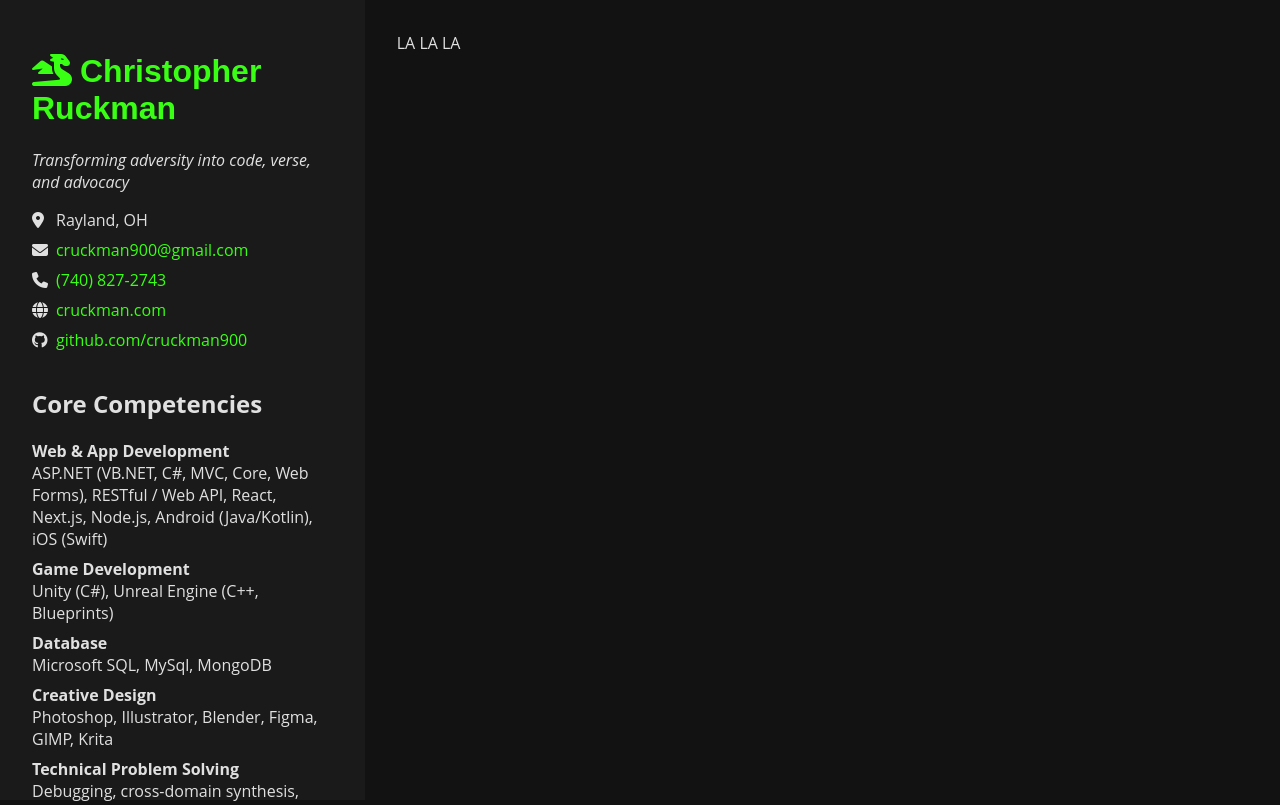
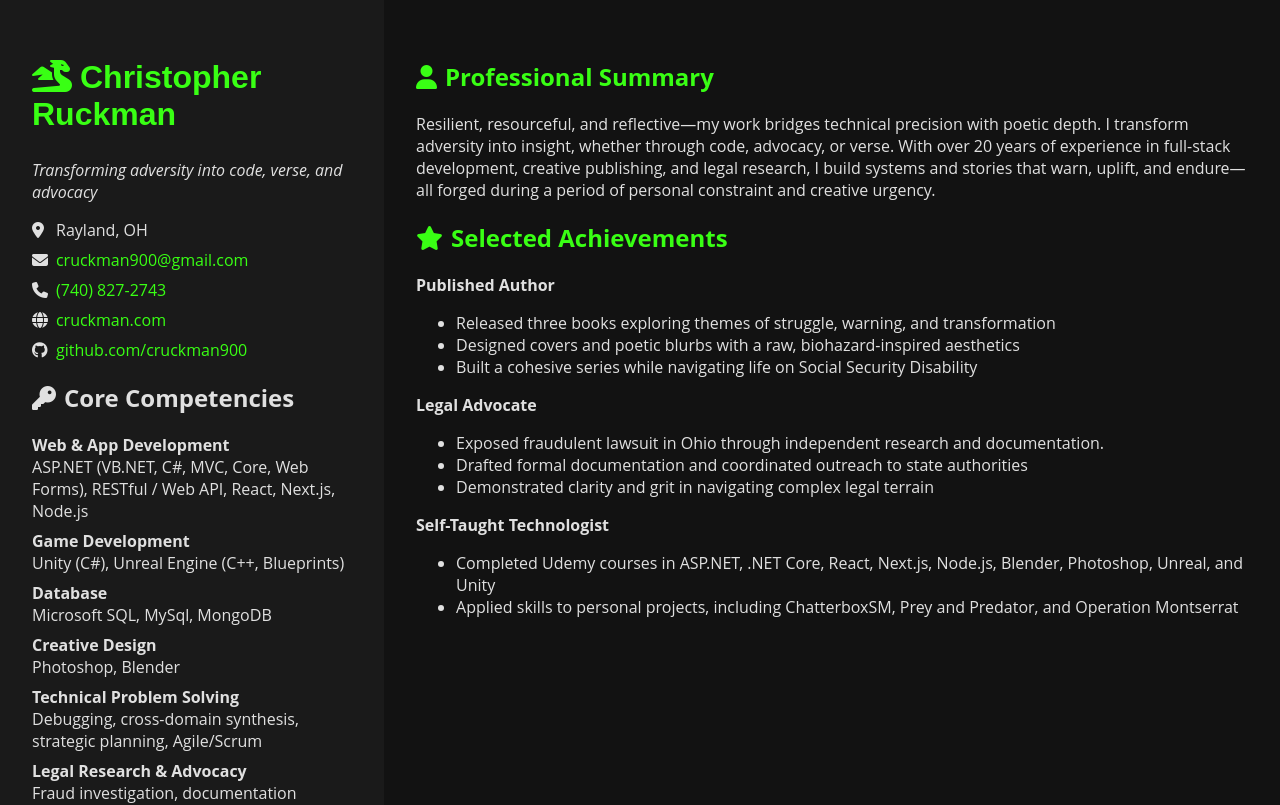
Before and after one commit to cruckman900/portfolio-ts, a Next.js app: page / in a window 1280 px wide. Shown: the top 805 px of the page. Built offline with nearby package versions, Linux system fonts and the light colour scheme.

Commit message:
added achievements

```diff
--- a/public/resume.json
+++ b/public/resume.json
@@ -10,23 +10,43 @@
     "github": "https://github.com/cruckman900"
   },
   "skills": [
-    {"section": "Web & App Development", "content": "ASP.NET (VB.NET, C#, MVC, Core, Web Forms), RESTful / Web API, React, Next.js, Node.js, Android (Java/Kotlin), iOS (Swift)"},
+    {"section": "Web & App Development", "content": "ASP.NET (VB.NET, C#, MVC, Core, Web Forms), RESTful / Web API, React, Next.js, Node.js"},
     {"section": "Game Development", "content": "Unity (C#), Unreal Engine (C++, Blueprints)"},
     {"section": "Database", "content": "Microsoft SQL, MySql, MongoDB"},
-    {"section": "Creative Design", "content": "Photoshop, Illustrator, Blender, Figma, GIMP, Krita"},
+    {"section": "Creative Design", "content": "Photoshop, Blender"},
     {"section": "Technical Problem Solving", "content": "Debugging, cross-domain synthesis, strategic planning, Agile/Scrum"},
     {"section": "Legal Research & Advocacy", "content": "Fraud investigation, documentation strategy, state-level alerts"},
     {"section": "Publishing & Writing", "content": "Poetic and philosophical writing, book cover creation, thematic series development"}
   ],
   "education": [
-    {"school": "Wheeling Jesuit University", "url": "https://wheeling.edu", "degree": "BS – Computer Science", "dates": "2005 - 2008"},
-    {"school": "WV Northern Community College", "url": "https://www.wvncc.edu", "degree": "AAS – Computer Programming & System Development", "dates": "2003 - 2005"}
+    {"school": "Wheeling Jesuit University", "url": "https://wheeling.edu", "degree": "BS – Computer Science", "dates": "2005 – 2008"},
+    {"school": "WV Northern Community College", "url": "https://www.wvncc.edu", "degree": "AAS – Computer Programming & System Development", "dates": "2003 – 2005"}
   ],
-  "summary": "Resilient, resourceful, and reflective—my work bridges technical precision with poetic depth...",
+  "summary": "Resilient, resourceful, and reflective—my work bridges technical precision with poetic depth. I transform adversity into insight, whether through code, advocacy, or verse. With over 20 years of experience in full-stack development, creative publishing, and legal research, I build systems and stories that warn, uplift, and endure—all forged during a period of personal constraint and creative urgency.",
   "achievements": [
-    "Published three books including Failure at Fifty",
-    "Exposed fraudulent lawsuit in Ohio",
-    "Completed Udemy courses in .NET Core, React, Blender, Photoshop, Unreal, Unity"
+    {
+        "category": "Published Author",
+        "items": [
+            "Released three books exploring themes of struggle, warning, and transformation",
+            "Designed covers and poetic blurbs with a raw, biohazard-inspired aesthetics",
+            "Built a cohesive series while navigating life on Social Security Disability"
+        ]
+    },
+    {
+        "category": "Legal Advocate",
+        "items": [
+            "Exposed fraudulent lawsuit in Ohio through independent research and documentation.",
+            "Drafted formal documentation and coordinated outreach to state authorities",
+            "Demonstrated clarity and grit in navigating complex legal terrain"
+        ]
+    },
+    {
+        "category": "Self-Taught Technologist",
+        "items": [
+            "Completed Udemy courses in ASP.NET, .NET Core, React, Next.js, Node.js, Blender, Photoshop, Unreal, and Unity",
+            "Applied skills to personal projects, including ChatterboxSM, Prey and Predator, and Operation Montserrat"
+        ]
+    }
   ],
   "experience": [
     {
--- /dev/null
+++ b/src/components/Achievements.tsx
@@ -0,0 +1,25 @@
+import { Achievement } from '@/types/resume';
+import React from 'react';
+
+interface Props {
+    achievements: Achievement[];
+}
+
+const Achievements: React.FC<Props> = ({ achievements }) => (
+    <>
+    {achievements.map((ach, i) =>
+        (
+            <>
+            <h3 key={i}>{ach.category}</h3>
+            <ul>
+                {ach.items.map((item, j) => (
+                    <li key={j}>{item}</li>
+                ))}
+            </ul>
+            </>
+        )
+    )}
+    </>
+)
+
+export default Achievements;
--- a/src/components/Header.tsx
+++ b/src/components/Header.tsx
@@ -17,8 +17,8 @@ const Header: React.FC<Props> = ({ icon, name, tagline, contact }) => (
             <li><i className="fas fa-map-marker-alt"></i>{contact.location}</li>
             <li><i className="fas fa-envelope"></i><a href={`mailto:${contact.email}`}>{contact.email}</a></li>
             <li><i className="fas fa-phone"></i><a href={`tel:+1${contact.phone.replace(/[\s()-]/g, "")}`}>{contact.phone}</a></li>
-            <li><i className="fas fa-globe"></i><a href={contact.website}>{contact.website.substring(8)}</a></li>
-            <li><i className="fab fa-github"></i><a href={contact.github}>{contact.github.substring(8)}</a></li>
+            <li><i className="fas fa-globe"></i><a href={contact.website} target='_blank'>{contact.website.substring(8)}</a></li>
+            <li><i className="fab fa-github"></i><a href={contact.github} target='_blank'>{contact.github.substring(8)}</a></li>
         </ul>
     </header>
 );
--- a/src/components/Section.tsx
+++ b/src/components/Section.tsx
@@ -0,0 +1,18 @@
+import React, { ReactElement } from 'react';
+import '../styles/section.scss';
+
+interface Props {
+    class_from_parent: string;
+    title: string;
+    icon: string;
+    children: ReactElement;
+}
+
+const Section: React.FC<Props> = ({ class_from_parent, title, icon, children}) => (
+    <section className={`section ${class_from_parent}`}>
+        <h2><i className={icon}></i>{title}</h2>
+        {children}
+    </section>
+);
+
+export default Section;
--- a/src/components/Sidebar.tsx
+++ b/src/components/Sidebar.tsx
@@ -1,4 +1,5 @@
 import React from 'react';
+import Section from './Section';
 import { Skill, Education } from '@/types/resume';
 
 import '../styles/sidebar.scss';
@@ -9,8 +10,9 @@ interface Props {
 };
 
 const Sidebar: React.FC<Props> = ({ skills, education }) => (
-    <aside className="sidebar">
-        <h2>Core Competencies</h2>
+    <div className="sidebar">
+        <Section class_from_parent="" title="Core Competencies" icon="fas fa-key">
+            <>
             {skills.map((skill, i) =>
                 (
                     <div className='sidebar-content' key={i}>
@@ -19,18 +21,23 @@ const Sidebar: React.FC<Props> = ({ skills, education }) => (
                     </div>
                 )
             )}
+            </>
+        </Section>
 
-        <h2 className='pb-before'>Education</h2>
+        <Section class_from_parent="pb-before" title="Education" icon="fas fa-graduation-cap">
+            <>
             {education.map((edu, i) =>
                 (
                     <div className='sidebar-content' key={i}>
-                    <h3><a href={edu.url}>{edu.school}</a></h3>
+                        <div><i>{edu.dates}</i></div>
                         <div>{edu.degree}</div>
-                    <div><i>{edu.dates}</i></div>
+                        <h3><a href={edu.url} target='_blank'>{edu.school}</a></h3>
                     </div>
                 )
             )}
-    </aside>
+            </>
+        </Section>
+    </div>
 );
 
 export default Sidebar;
--- a/src/pages/index.tsx
+++ b/src/pages/index.tsx
@@ -2,7 +2,8 @@ import { useEffect, useState } from 'react';
 import type { Resume } from '../types/resume';
 import Header from '../components/Header';
 import Sidebar from '../components/Sidebar';
-// import Section from '../components/Section';
+import Section from '../components/Section';
+import Achievements from '@/components/Achievements';
 // import Experience from '../components/Experience';
 // import Projects from '../components/Projects';
 import '../styles/main.scss';
@@ -21,10 +22,21 @@ export default function Home() {
     return (
         <div className='container'>
             <div className="sidebar-container">
-                <Header icon={resume.icon} name={resume.name} tagline={resume.tagline} contact={resume.contact} />
-                <Sidebar skills={resume.skills} education={resume.education} />
+                <aside>
+                    <Header icon={resume.icon} name={resume.name} tagline={resume.tagline} contact={resume.contact} />
+                    <Sidebar skills={resume.skills} education={resume.education} />
+                </aside>
             </div>
-            <div className="content-container">LA LA LA</div>
+            <div className="content-container">
+                <main>
+                    <Section class_from_parent="" title="Professional Summary" icon="fas fa-user">
+                        <p>{resume.summary}</p>
+                    </Section>
+                    <Section class_from_parent="" title="Selected Achievements" icon="fas fa-star">
+                        <Achievements achievements={resume.achievements} />
+                    </Section>
+                </main>
+            </div>
         </div>
     )
 }
--- a/src/styles/base.scss
+++ b/src/styles/base.scss
@@ -3,3 +3,10 @@ $text: #e0e0e0;
 $accent: #39FF14;
 $sidebar-bg: #1a1a1a;
 $print-text: DarkGray;
+
+@mixin noScroll {
+    overflow-x: hidden;
+    overflow-y: hidden;
+    -ms-overflow-style: none;
+    scrollbar-width: none;
+}
--- a/src/styles/main.scss
+++ b/src/styles/main.scss
@@ -9,7 +9,7 @@ body {
 
     @media print {
         background-color: white;
-        color: black;
+        color: base.$print-text;
     }
 }
 
@@ -22,6 +22,10 @@ i {
     display: flex;
     flex-direction: row;
     max-height: 100vh;
+
+    @media screen and (max-width: 500px) {
+        display: block;
+    }
 }
 
 .sidebar-container, .content-container {
@@ -30,13 +34,54 @@ i {
 }
 
 .sidebar-container {
-    height: 100vh;
     background-color: base.$sidebar-bg;
+    min-height: 100vh;
     min-width: 18rem;
     width: 30%;
+
+    aside {
+        background-color: base.$sidebar-bg;
+    }
+
+    @media screen and (max-width: 500px) {
+        width: 100%
+    }
 }
 
 .content-container {
-    width: 70%;
-    padding: 2rem;
+    max-width: 70%;
+
+    main {
+        padding: 2rem;
+        padding-top: 2.5rem;
+
+        Section {
+            h2 {
+                color: base.$accent;
+
+                @media print {
+                    color: base.$print-text;
+                }
+            }
+        }
+
+        h3 {
+            font-size: 1rem;
+            margin: 0;
+        }
+
+        @media print {
+            padding: 0.5rem;
+        }
+    }
+
+    @media screen and (max-width: 500px) {
+        width: 100%;
+        padding: 0 2rem;
+
+        Section {
+            padding: 0;
+            width: calc(100vw - 4rem);
+        }
+    }
 }
--- /dev/null
+++ b/src/styles/section.scss
@@ -0,0 +1,17 @@
+@use 'base';
+
+section {
+    @media screen and (max-width: 500px) {
+        h2 {
+            width: 100%;
+        }
+    }
+
+    @media print {
+        color: base.$print-text;
+
+        h2 {
+            font-size: 1.25rem;
+        }
+    }
+}
--- a/src/styles/sidebar.scss
+++ b/src/styles/sidebar.scss
@@ -4,6 +4,10 @@
     color: base.$text;
     margin: 0;
     padding: 0 2rem;
+
+    Section {
+        padding: 0;
+    }
 
     &-content {
         padding-bottom: 0.5rem;
```
Also changed, not shown: src/types/resume.d.ts (+7 -2 lines). Lines whose indentation alone changed are shown as unchanged.
